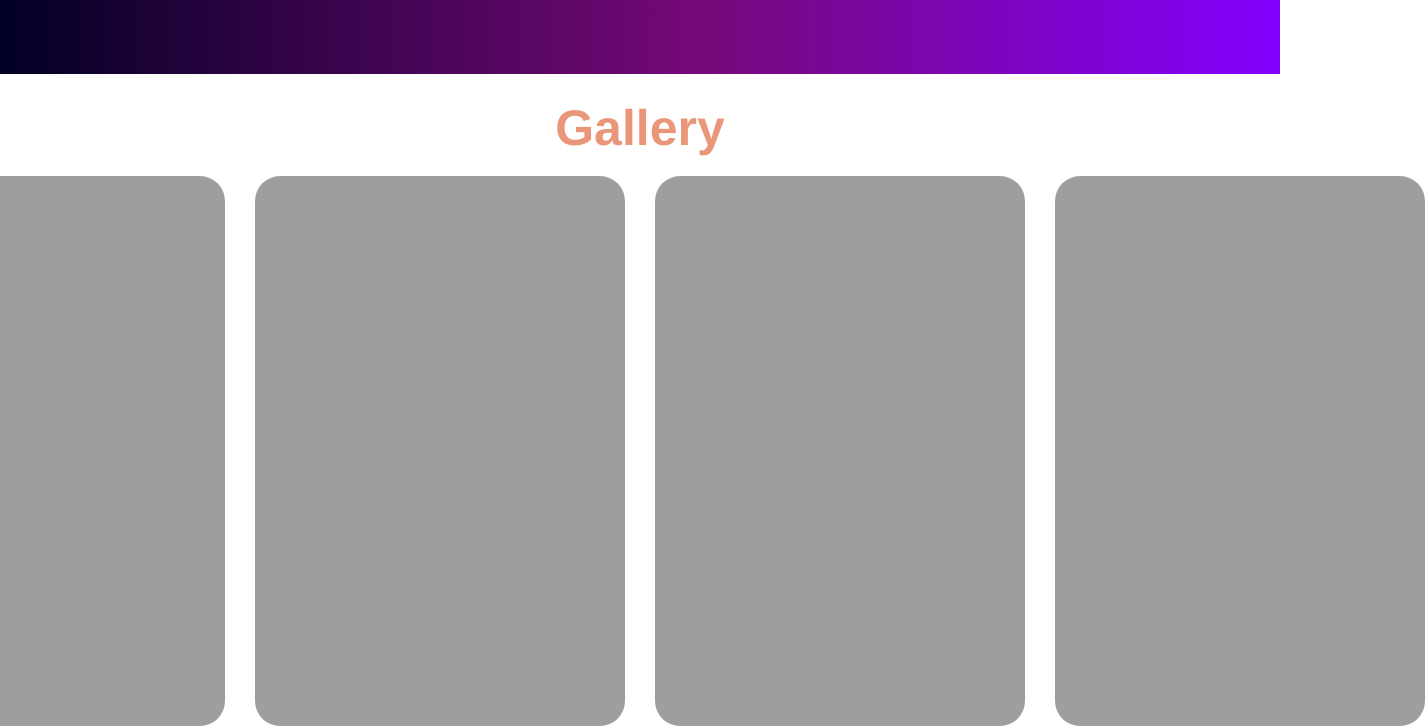
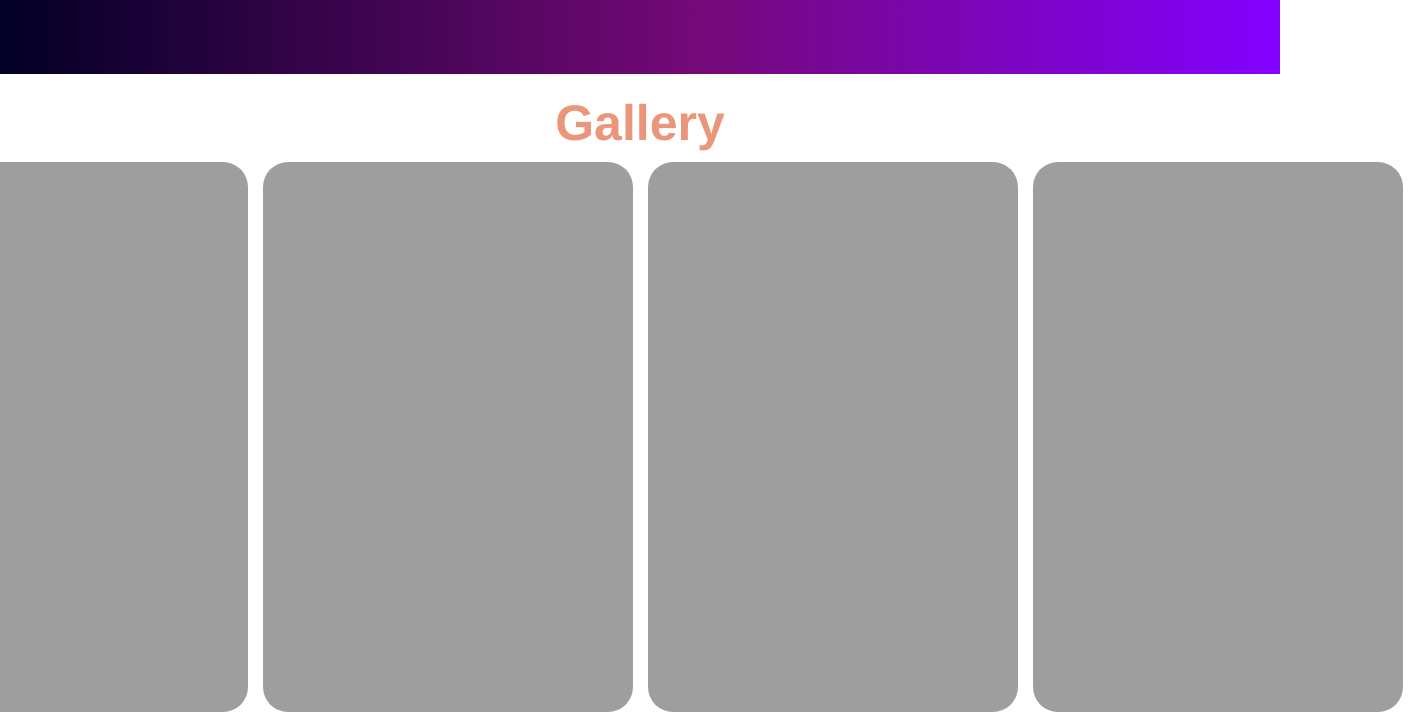
Before and after one commit to itspika/photographer-portfolio, a plain HTML site: page index.html in a window 1280 px wide. Shown: the part 496-1224 px from the top of the page, 1425 px wide, since content can reach past the window. Drawn offline with Linux system fonts and the light colour scheme.

Commit message:
updated so second part come in laptop screen

```diff
--- a/index.html
+++ b/index.html
@@ -29,26 +29,20 @@
         </div>
 
         <div class="content">
-
-            <div class="title">Gallery</div>
-
+            <div class ='gallery'>Gallery</div>
             <div class="inner-content">
-
                 <div class='box'>
                     <div class="image one"></div>
                     <p class="text">Fast like a Butterfly</p>
                 </div>
-
                 <div class='box'>
                     <div class="image two"></div>
                     <p class="text">Organic River</p>
                 </div>
-
                 <div class='box'>
                     <div class="image three"></div>
                     <p class="text">City walls</p>
                 </div>
-
                 <div class='box'>
                     <div class="image four"></div>
                     <p class="text">Street Sunset</p>
--- a/styles.css
+++ b/styles.css
@@ -82,12 +82,12 @@ body{
     border-radius: 25px;
 }
 
-.title{
-    text-align: center;
-    padding: 25px;
+.gallery{
+    padding: 10px;
+    color:darksalmon;
     font-size: 50px;
     font-weight: bold;
-    color:darksalmon;
+
 }
 
 .text{
@@ -98,18 +98,26 @@ body{
 }
 
 .content{
+    margin: -20px;
     height:750px;
+    display:flex;
+    justify-content: center;
+    flex-direction: column;
+    align-items: center;
 }
 
 .inner-content{
     display:flex;
     justify-content: center;
-    gap: 30px;
+    gap: 15px;
     align-items: center;
-    height:600px;
+    width: 600px;
+    text-align: center;
 }
 
+
 .image  {
+
     width: 370px;
     height: 550px;
     border-radius: 25px;
```
